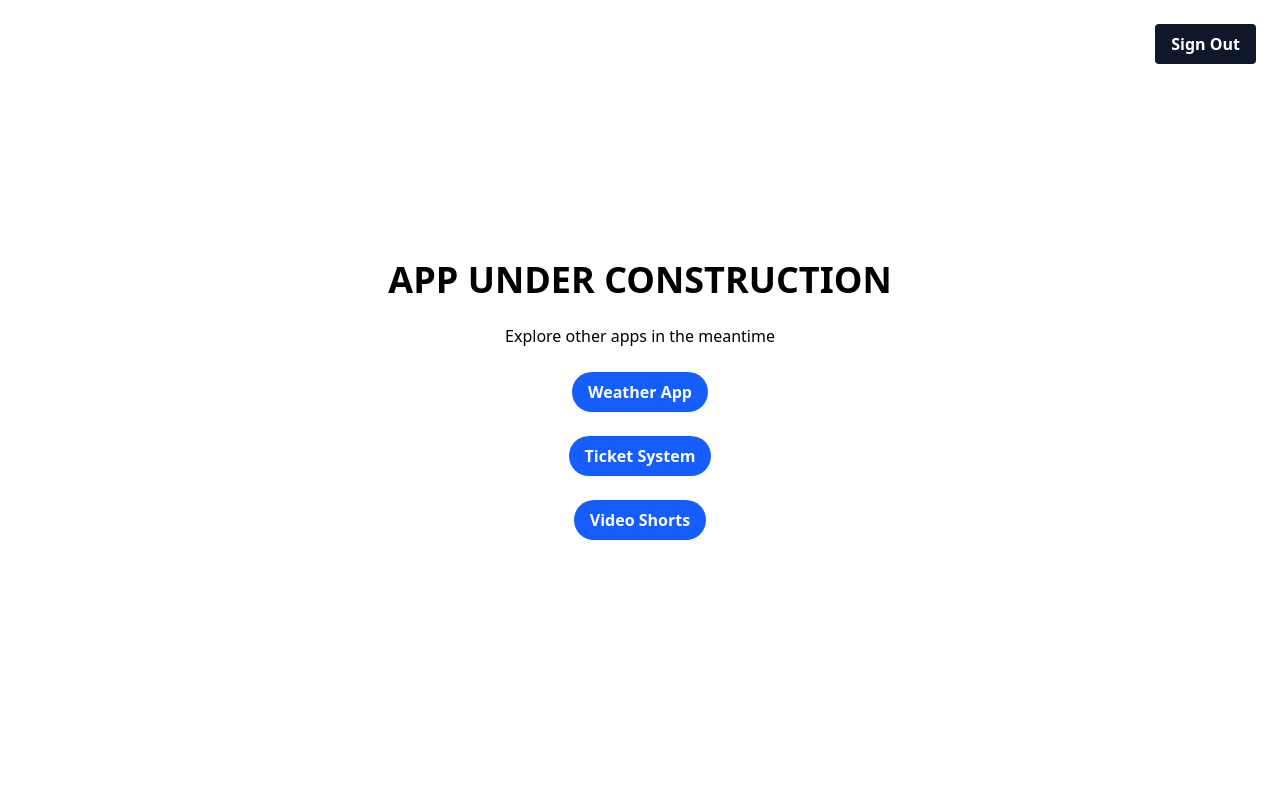
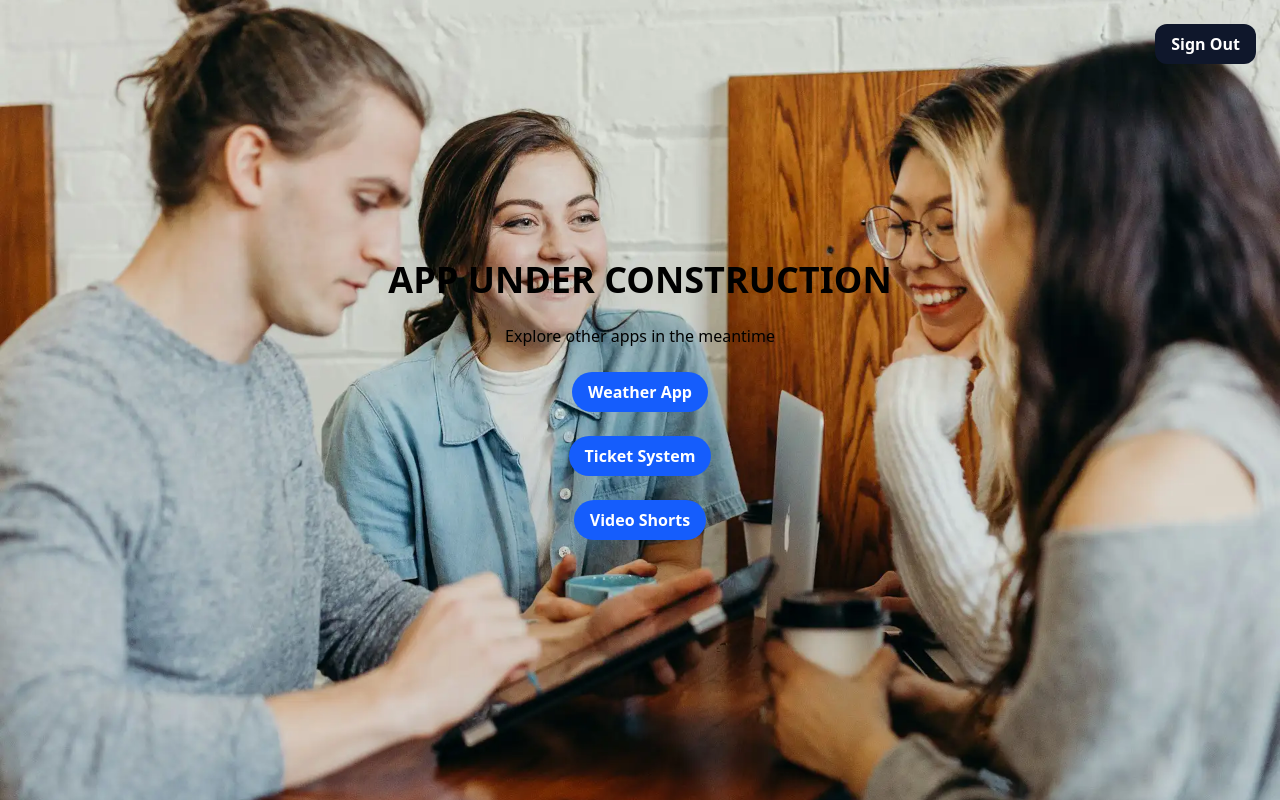
Before and after one commit to Katleho-Nyoni/ticket-system, a React app in the folder root/frontend/: page /social-media in a window 1280 px wide. Built offline with nearby package versions, Linux system fonts and the light colour scheme; the HTML template or start-up script is replaced by a standard one.

Commit message:
adding background image & making singout button more rounded

```diff
--- a/root/frontend/src/pages/SocialMediaApp.jsx
+++ b/root/frontend/src/pages/SocialMediaApp.jsx
@@ -4,6 +4,7 @@ export default function SocialMediaApp(){
 
     return(
         <>
+            <div className="bg-[url(/src/assets/social.webp)] bg-center bg-cover">
                 <button className="sign-out-btn">Sign Out</button>
                 <div className="h-screen w-auto flex flex-col justify-center items-center gap-6">
                     <h1 className="font-bold text-4xl">APP UNDER CONSTRUCTION</h1>
@@ -12,6 +13,7 @@ export default function SocialMediaApp(){
                     <Link to='/ticket-system'><button className="btn-redirect">Ticket System</button></Link>
                     <Link to='/video-shorts'><button className="btn-redirect">Video Shorts</button></Link>
                 </div>
+            </div>
         </>
     );
 }
--- a/root/frontend/src/styles/index.css
+++ b/root/frontend/src/styles/index.css
@@ -42,5 +42,5 @@
 
 .sign-out-btn {
   @apply py-2 px-4 bg-slate-900  hover:border-2 hover:border-cyan-700
-   text-white font-bold rounded cursor-pointer absolute top-6 right-6;
+   text-white font-bold rounded-xl cursor-pointer absolute top-6 right-6;
 }
```
Lines whose indentation alone changed are shown as unchanged.
